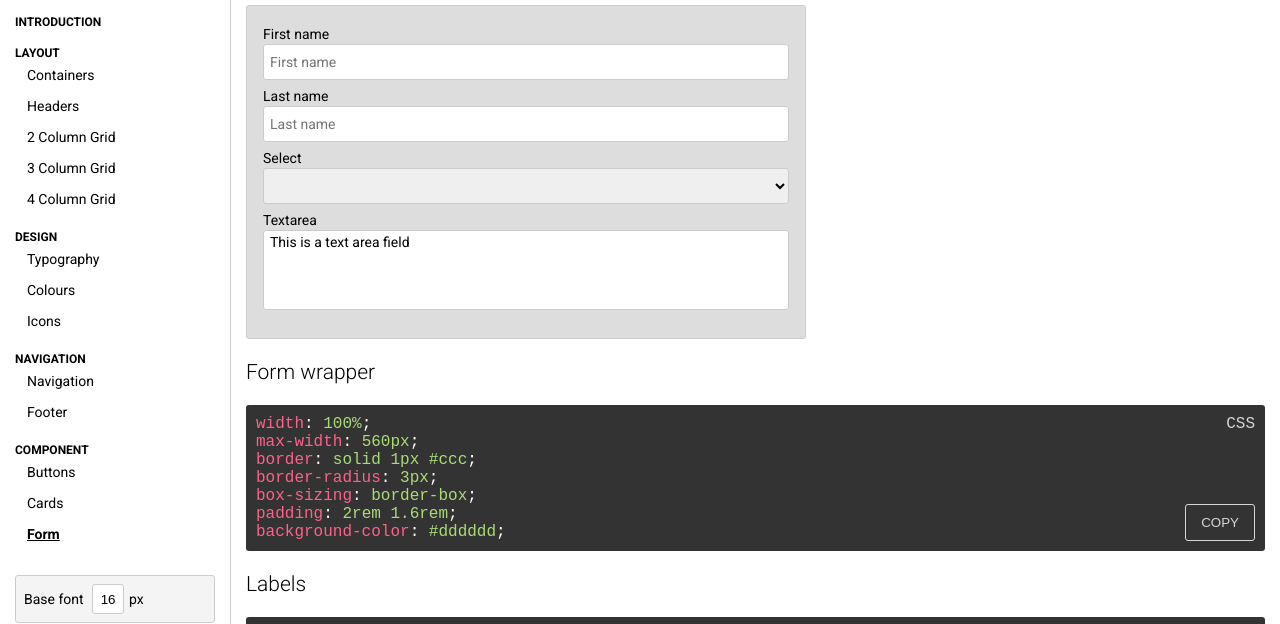
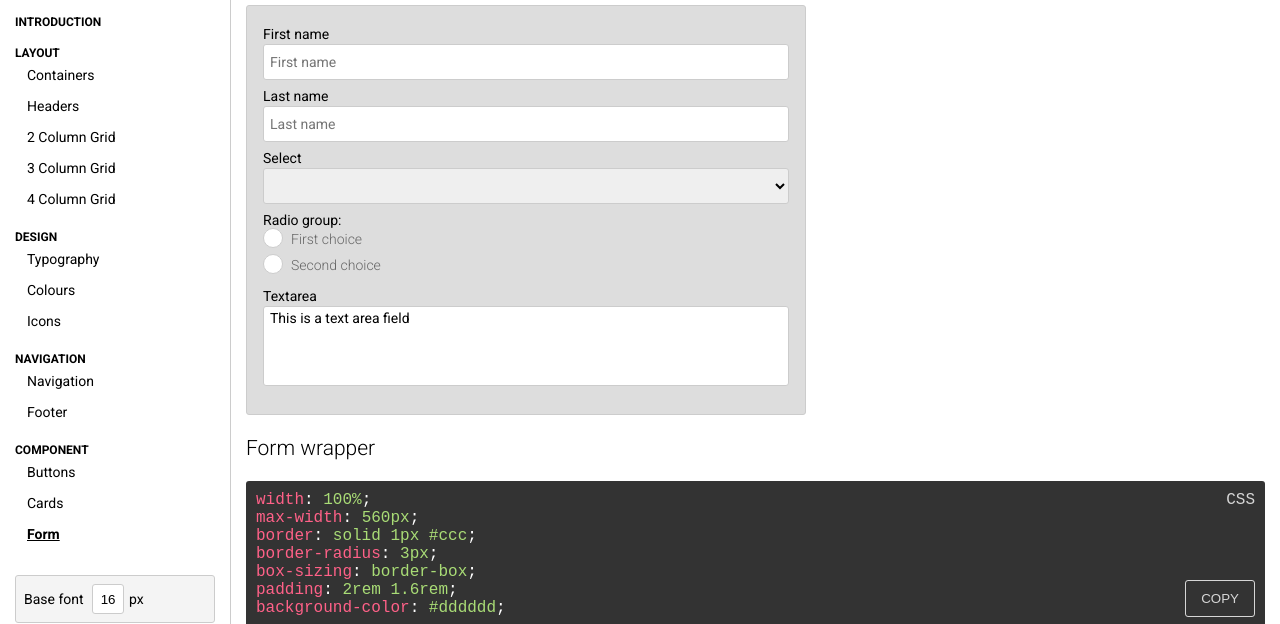
Before and after one commit to procurementleaders/pl-style-guide, a Gatsby site: page /form in a window 1280 px wide. Shown: the part 138-762 px from the top of the page. Built offline with nearby package versions, Linux system fonts and the light colour scheme; Gatsby itself is replaced by a stand-in of ours.

Commit message:
add radio input

```diff
--- a/src/pages/form.js
+++ b/src/pages/form.js
@@ -35,6 +35,7 @@ export const FormWrapper = styled.form`
   padding: 2rem 1.6rem;
   background-color: #dddddd;
 
+  .label,
   label{
     display: block;
     width: 100%;
@@ -48,7 +49,75 @@ export const FormWrapper = styled.form`
       width: 100%;
     }
   }
-
+  .radio_group{
+    width: 100%;
+    margin-bottom:8px;
+    :after{
+      display: block;
+      clear: both;
+      content: '';
+    }
+    .label_radio{
+      font-size: 1.4rem;
+      font-weight: 300;
+      font-family: 'Roboto', sans-serif;
+      cursor: pointer;
+      float: left;
+      width: inherit;
+    }
+    [type="radio"]:checked,
+    [type="radio"]:not(:checked) {
+        position: absolute;
+        left: -9999px;
+    }
+    [type="radio"]:checked + label,
+    [type="radio"]:not(:checked) + label
+    {
+        position: relative;
+        padding-left: 28px;
+        cursor: pointer;
+        line-height: 22px;
+        margin-bottom: 4px;
+        display: inline-block;
+        color: #666;
+        box-sizing: border-box;
+    }
+    [type="radio"]:checked + label:before,
+    [type="radio"]:not(:checked) + label:before {
+        content: '';
+        position: absolute;
+        left: 0;
+        top: 0;
+        width: 18px;
+        height: 18px;
+        border: 1px solid #ccc;
+        border-radius: 100%;
+        background: #fff;
+    }
+    [type="radio"]:checked + label:after,
+    [type="radio"]:not(:checked) + label:after {
+        content: '';
+        width: 12px;
+        height: 12px;
+        background: #ef7d25;
+        position: absolute;
+        top: 4px;
+        left: 4px;
+        border-radius: 100%;
+        -webkit-transition: all 0.2s ease;
+        transition: all 0.2s ease;
+    }
+    [type="radio"]:not(:checked) + label:after {
+        opacity: 0;
+        -webkit-transform: scale(0);
+        transform: scale(0);
+    }
+    [type="radio"]:checked + label:after {
+        opacity: 1;
+        -webkit-transform: scale(1);
+        transform: scale(1);
+    }
+  }
   .input_text,
   select{
     display: block;
@@ -62,7 +131,6 @@ export const FormWrapper = styled.form`
     font-family: 'Roboto', sans-serif;
     font-size: 1.4rem;
   }
-
   textarea{
     display: block;
     width: 100%;
@@ -76,7 +144,6 @@ export const FormWrapper = styled.form`
     font-family: 'Roboto', sans-serif;
     font-size: 1.4rem;
   }
-
   .input_text:focus,
   select:focus,
   textarea:focus{
@@ -115,6 +182,16 @@ class Form extends Component {
                     <option value="Third Choice">Third Choice</option>
                     <option value="Fourth Choice">Fourth Choice</option>
                   </select>
+
+                  <div class="radio_group">
+                    <p class="label"><span>Radio group:</span></p>
+                    <input class="input_radio" type="radio" value="first" name="choices" id="choice-first" />
+                    <label class="label_radio" for="choice-first">First choice</label>
+
+                    <input class="input_radio" type="radio" value="second" name="choices" id="choice-second" />
+                    <label class="label_radio" for="choice-second">Second choice</label>
+
+                  </div>
 
                   <label htmlFor="textarea">
                     <span>Textarea</span>
```
